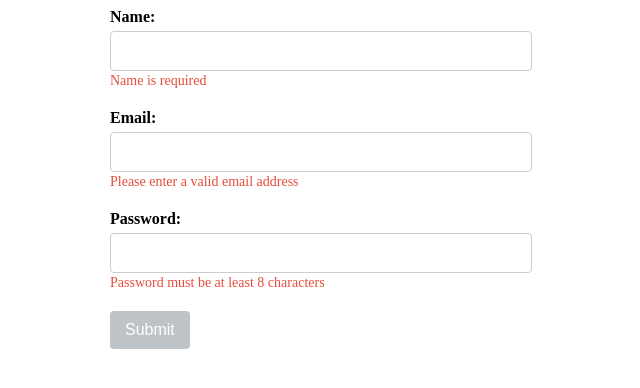
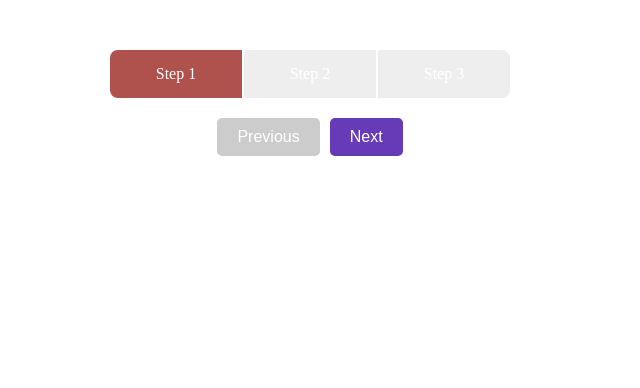
Before and after one commit to riyatdul/my-vue-projects, a Vue app: page / in a window 1280 px wide. Shown: the top 388 px of the page, without its empty margins (330-970 px from the left). Built offline with nearby package versions, Linux system fonts and the light colour scheme.

Commit message:
add/project-6-progress-step

```diff
--- /dev/null
+++ b/src/6-progress-step/App.vue
@@ -0,0 +1,8 @@
+<script setup>
+import ProgressSteps from './components/ProgressSteps.vue';
+
+</script>
+
+<template>
+    <ProgressSteps />
+</template>
--- /dev/null
+++ b/src/6-progress-step/components/ProgressSteps.vue
@@ -0,0 +1,84 @@
+<script setup>
+import { ref } from 'vue';
+
+const steps = ref(['Step 1', 'Step 2', 'Step 3'])
+const currentStep = ref(0)
+
+const nextStep = () =>{
+    if (currentStep.value < steps.value.length - 1) {
+        currentStep.value++
+    }
+}
+
+const prevStep = () =>{
+    if (currentStep.value > 0) {
+        currentStep.value--
+    }
+}
+</script>
+
+<template>
+    <div class="progress-container">
+        <div class="progress-bar">
+            <div v-for="(step, index) in steps" :key="index" :class="{ 'step-active': index === currentStep }">
+                {{ step }}
+            </div>
+        </div>
+        <div class="controls">
+            <button @click="prevStep" :disabled="currentStep === 0" class="btn">Previous</button>
+            <button @click="nextStep" :disabled="currentStep === steps.length - 1" class="btn">Next</button>
+        </div>
+    </div>
+</template>
+
+<style scoped>
+.progress-container {
+  max-width: 400px;
+  margin: 50px auto;
+}
+
+.progress-bar {
+  display: flex;
+  background-color: #eee;
+  border-radius: 8px;
+  overflow: hidden;
+}
+
+.progress-bar div {
+  flex: 1;
+  text-align: center;
+  padding: 15px;
+  color: #fff;
+  position: relative;
+  z-index: 1;
+}
+
+.progress-bar div:not(:last-child) {
+  border-right: 2px solid #fff;
+}
+
+.step-active {
+  background-color: #af514c; /* Green for active step */
+}
+
+.controls {
+  margin-top: 20px;
+  text-align: center;
+}
+
+.btn {
+  padding: 10px 20px;
+  font-size: 16px;
+  cursor: pointer;
+  background-color: #673ab7; /* Purple for button */
+  color: #fff;
+  border: none;
+  border-radius: 5px;
+  margin: 0 5px;
+}
+
+.btn:disabled {
+  background-color: #ccc;
+  cursor: not-allowed;
+}
+</style>
--- a/src/main.js
+++ b/src/main.js
@@ -7,7 +7,7 @@ import { createApp } from 'vue'
 // import App from './2-random-quote-generator/App.vue'
 // import App from './3-calculator/App.vue'
 // import App from './4-accordion-list/App.vue'
-import App from './5-form-validator/App.vue'
+import App from './6-progress-step/App.vue'
 
 
 createApp(App).mount('#app')
```
